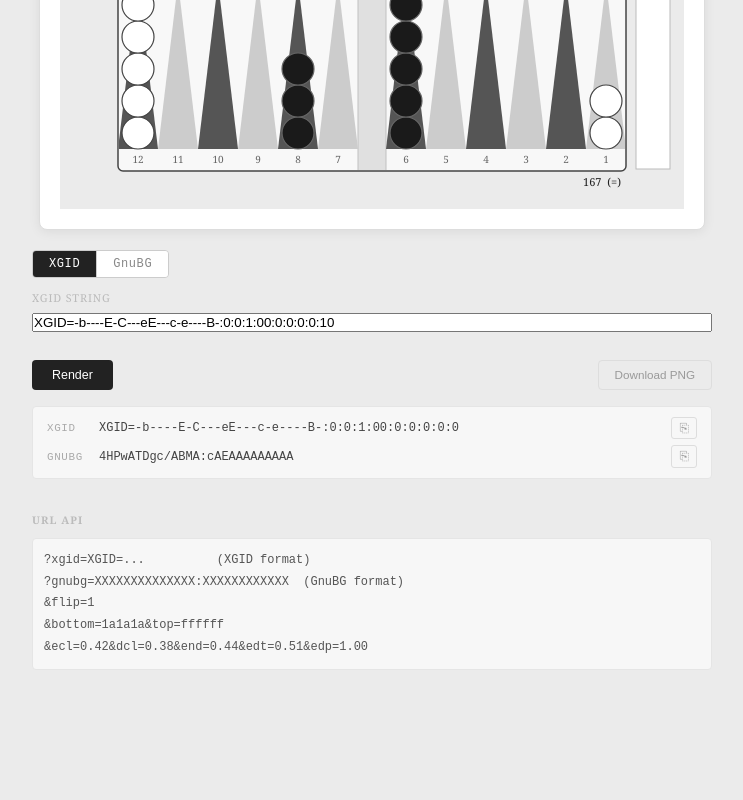
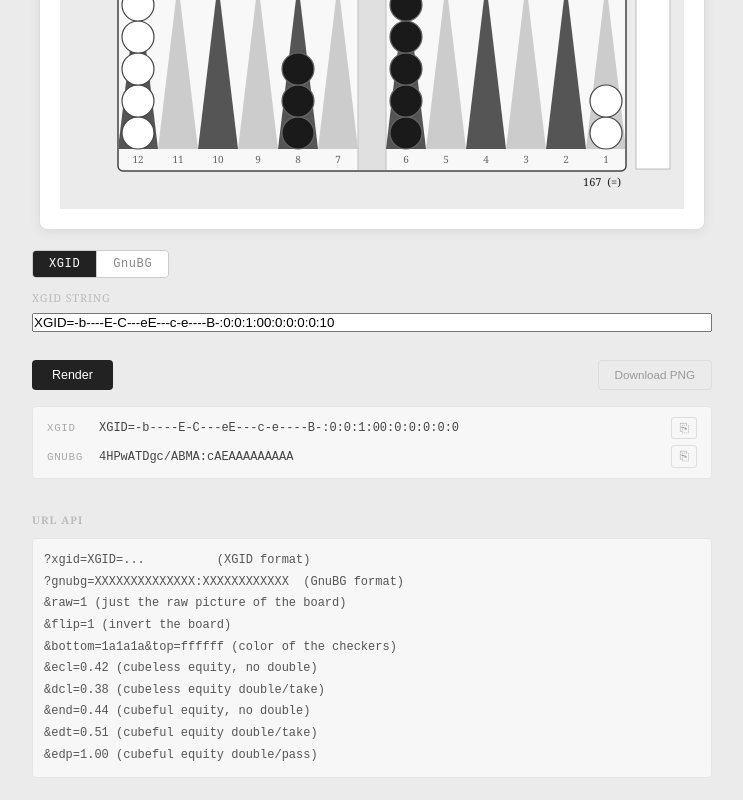
Before and after one commit to pipandlove/bgprint, a plain HTML site: page index.html in a window 1280 px wide. Shown: the part 410-1210 px from the top of the page, without its empty margins (268-1011 px from the left). Before the commit the page ends 1120 px from the top, so only its background shows below. Drawn offline with Linux system fonts and the light colour scheme.

Commit message:
update the index with new api info

```diff
--- a/index.html
+++ b/index.html
@@ -106,9 +106,14 @@
     <h2>URL API</h2>
     <pre>?xgid=XGID=...          (XGID format)
 ?gnubg=XXXXXXXXXXXXXX:XXXXXXXXXXXX  (GnuBG format)
-&flip=1
-&bottom=1a1a1a&top=ffffff
-&ecl=0.42&dcl=0.38&end=0.44&edt=0.51&edp=1.00</pre>
+&raw=1 (just the raw picture of the board)
+&flip=1 (invert the board)
+&bottom=1a1a1a&top=ffffff (color of the checkers)
+&ecl=0.42 (cubeless equity, no double)
+&dcl=0.38 (cubeless equity double/take)
+&end=0.44 (cubeful equity, no double)
+&edt=0.51 (cubeful equity double/take)
+&edp=1.00 (cubeful equity double/pass)</pre>
   </div>
 </main>
 
```
